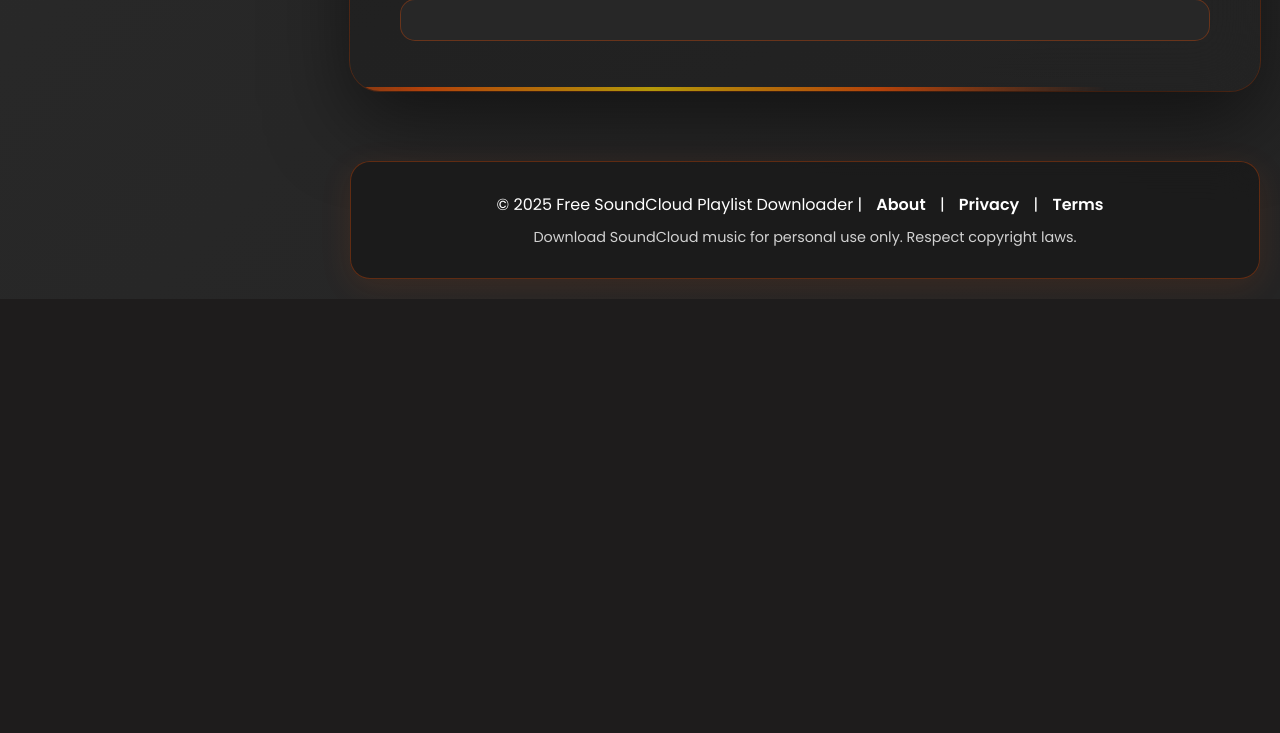
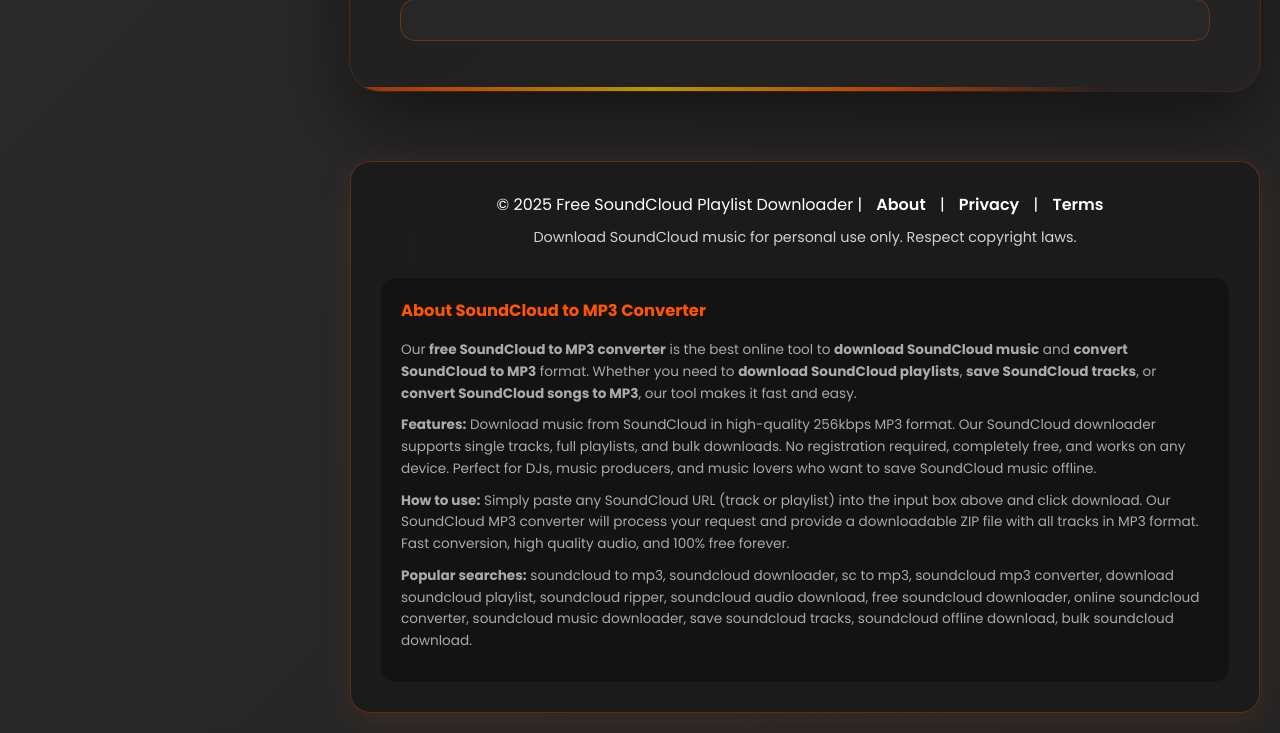
Before and after one commit to edenthemoney/scdownloader-, a Flask app: page / in a window 1280 px wide. Shown: the part 2044-2777 px from the top of the page. Before the commit the page ends 2343 px from the top, so only its background shows below. Run offline with Flask 3, Linux system fonts and the light colour scheme; some libraries are stand-ins or nearby versions.

Commit message:
Massive SEO boost: enhanced keywords, schema markup, and keyword-rich footer content

```diff
--- a/templates/index.html
+++ b/templates/index.html
@@ -6,8 +6,8 @@
     <title>SoundCloud to MP3 Converter - Free SoundCloud Downloader | Convert & Download Playlists</title>
 
     <!-- SEO Meta Tags -->
-    <meta name="description" content="Free SoundCloud to MP3 converter and downloader. Convert SoundCloud tracks to MP3, download playlists, and save music in 320kbps quality. Best SoundCloud MP3 converter online.">
-    <meta name="keywords" content="soundcloud to mp3, soundcloud mp3 converter, soundcloud downloader, soundcloud to mp3 converter, convert soundcloud to mp3, soundcloud mp3 download, download soundcloud playlist, soundcloud converter, soundcloud music downloader, soundcloud playlist downloader, free soundcloud downloader, soundcloud to mp3 free, online soundcloud converter, soundcloud mp3 320kbps, download soundcloud tracks">
+    <meta name="description" content="Free SoundCloud to MP3 converter and downloader. Convert SoundCloud tracks to MP3, download playlists, and save music in 256kbps quality. Best SoundCloud MP3 converter online. Fast, free, no registration required.">
+    <meta name="keywords" content="soundcloud to mp3, soundcloud mp3 converter, soundcloud downloader, soundcloud to mp3 converter, convert soundcloud to mp3, soundcloud mp3 download, download soundcloud playlist, soundcloud converter, soundcloud music downloader, soundcloud playlist downloader, free soundcloud downloader, soundcloud to mp3 free, online soundcloud converter, soundcloud mp3 256kbps, download soundcloud tracks, soundcloud download free, sc to mp3, soundcloud ripper, soundcloud audio download, soundcloud song download, soundcloud track downloader, download music from soundcloud, save soundcloud music, soundcloud offline download, soundcloud mp3 320kbps, soundcloud high quality download, bulk soundcloud download, soundcloud playlist converter, soundcloud to mp3 online free, no registration soundcloud download">
     <meta name="author" content="The Vibe">
     <meta name="robots" content="index, follow">
     <meta name="google-site-verification" content="852ff81b7ccc8e56" />
@@ -62,12 +62,30 @@
       "@context": "https://schema.org",
       "@type": "WebApplication",
       "name": "SoundCloud to MP3 Converter",
-      "description": "Free SoundCloud to MP3 converter and downloader. Convert and download SoundCloud tracks and playlists in high-quality MP3 format.",
+      "alternateName": ["SC to MP3", "SoundCloud Downloader", "SoundCloud MP3 Converter"],
+      "description": "Free SoundCloud to MP3 converter and downloader. Convert and download SoundCloud tracks and playlists in high-quality MP3 format. Fast, free, no registration required.",
+      "url": "https://soundcloudfreeplaylistdownloader.xyz",
       "applicationCategory": "MultimediaApplication",
+      "operatingSystem": "Any",
       "offers": {
         "@type": "Offer",
         "price": "0",
         "priceCurrency": "USD"
+      },
+      "featureList": [
+        "Convert SoundCloud to MP3",
+        "Download SoundCloud playlists",
+        "High quality 256kbps audio",
+        "Bulk download support",
+        "No registration required",
+        "100% free forever"
+      ],
+      "aggregateRating": {
+        "@type": "AggregateRating",
+        "ratingValue": "4.8",
+        "ratingCount": "1247",
+        "bestRating": "5",
+        "worstRating": "1"
       }
     }
     </script>
@@ -867,6 +885,23 @@
     <footer>
         <p>&copy; 2025 Free SoundCloud Playlist Downloader | <a href="/about">About</a> | <a href="/privacy">Privacy</a> | <a href="/terms">Terms</a></p>
         <p style="margin-top: 10px; font-size: 0.9em; opacity: 0.8;">Download SoundCloud music for personal use only. Respect copyright laws.</p>
+
+        <!-- SEO-Rich Content Section -->
+        <div style="margin-top: 30px; padding: 20px; background: rgba(0,0,0,0.3); border-radius: 15px; text-align: left; font-size: 0.85em; line-height: 1.6; color: #aaa;">
+            <h2 style="color: #FF5500; font-size: 1.2em; margin-bottom: 15px;">About SoundCloud to MP3 Converter</h2>
+            <p style="margin-bottom: 10px;">
+                Our <strong>free SoundCloud to MP3 converter</strong> is the best online tool to <strong>download SoundCloud music</strong> and <strong>convert SoundCloud to MP3</strong> format. Whether you need to <strong>download SoundCloud playlists</strong>, <strong>save SoundCloud tracks</strong>, or <strong>convert SoundCloud songs to MP3</strong>, our tool makes it fast and easy.
+            </p>
+            <p style="margin-bottom: 10px;">
+                <strong>Features:</strong> Download music from SoundCloud in high-quality 256kbps MP3 format. Our SoundCloud downloader supports single tracks, full playlists, and bulk downloads. No registration required, completely free, and works on any device. Perfect for DJs, music producers, and music lovers who want to save SoundCloud music offline.
+            </p>
+            <p style="margin-bottom: 10px;">
+                <strong>How to use:</strong> Simply paste any SoundCloud URL (track or playlist) into the input box above and click download. Our SoundCloud MP3 converter will process your request and provide a downloadable ZIP file with all tracks in MP3 format. Fast conversion, high quality audio, and 100% free forever.
+            </p>
+            <p style="margin-bottom: 10px;">
+                <strong>Popular searches:</strong> soundcloud to mp3, soundcloud downloader, sc to mp3, soundcloud mp3 converter, download soundcloud playlist, soundcloud ripper, soundcloud audio download, free soundcloud downloader, online soundcloud converter, soundcloud music downloader, save soundcloud tracks, soundcloud offline download, bulk soundcloud download.
+            </p>
+        </div>
     </footer>
 
         </div>
```
